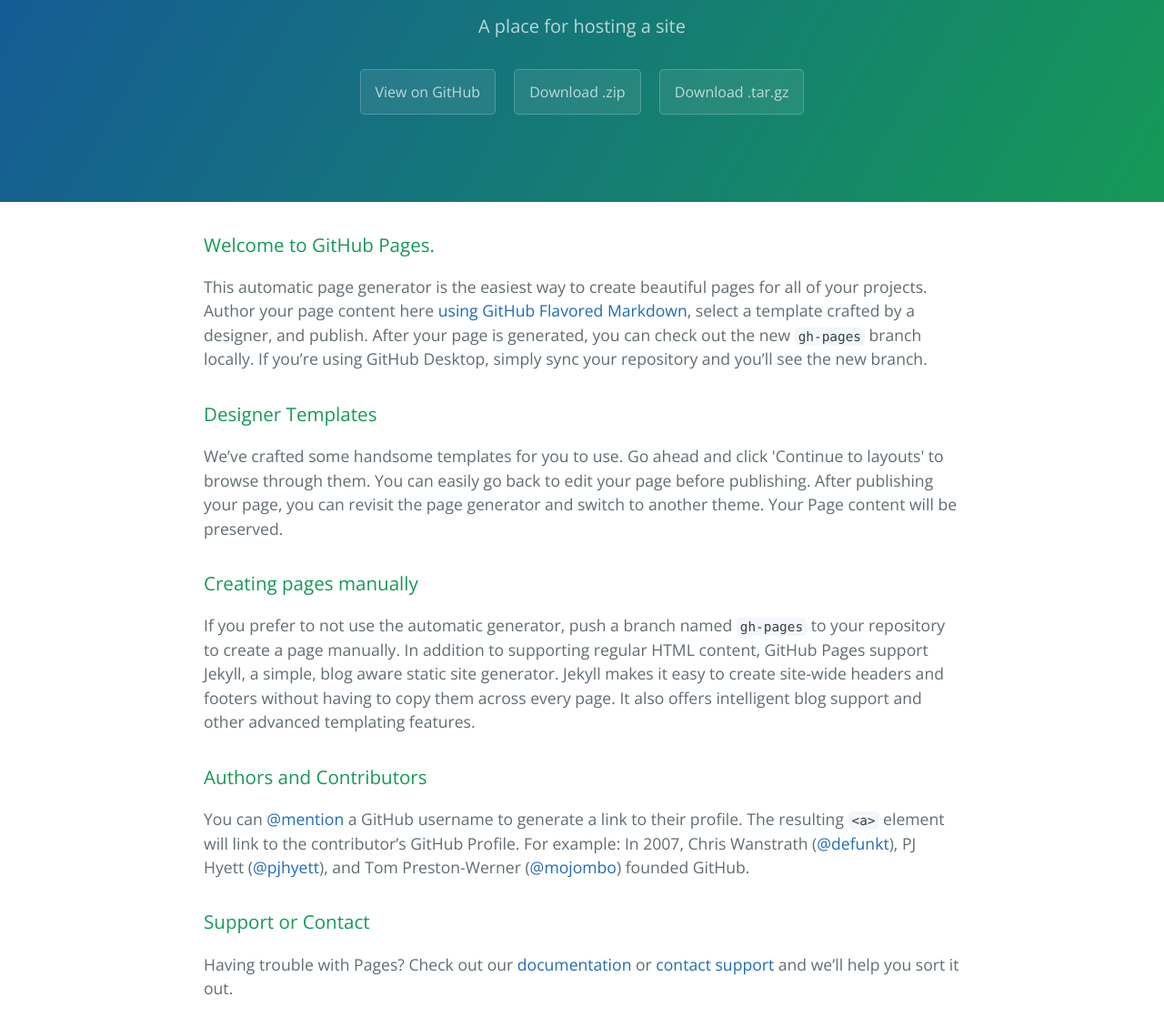
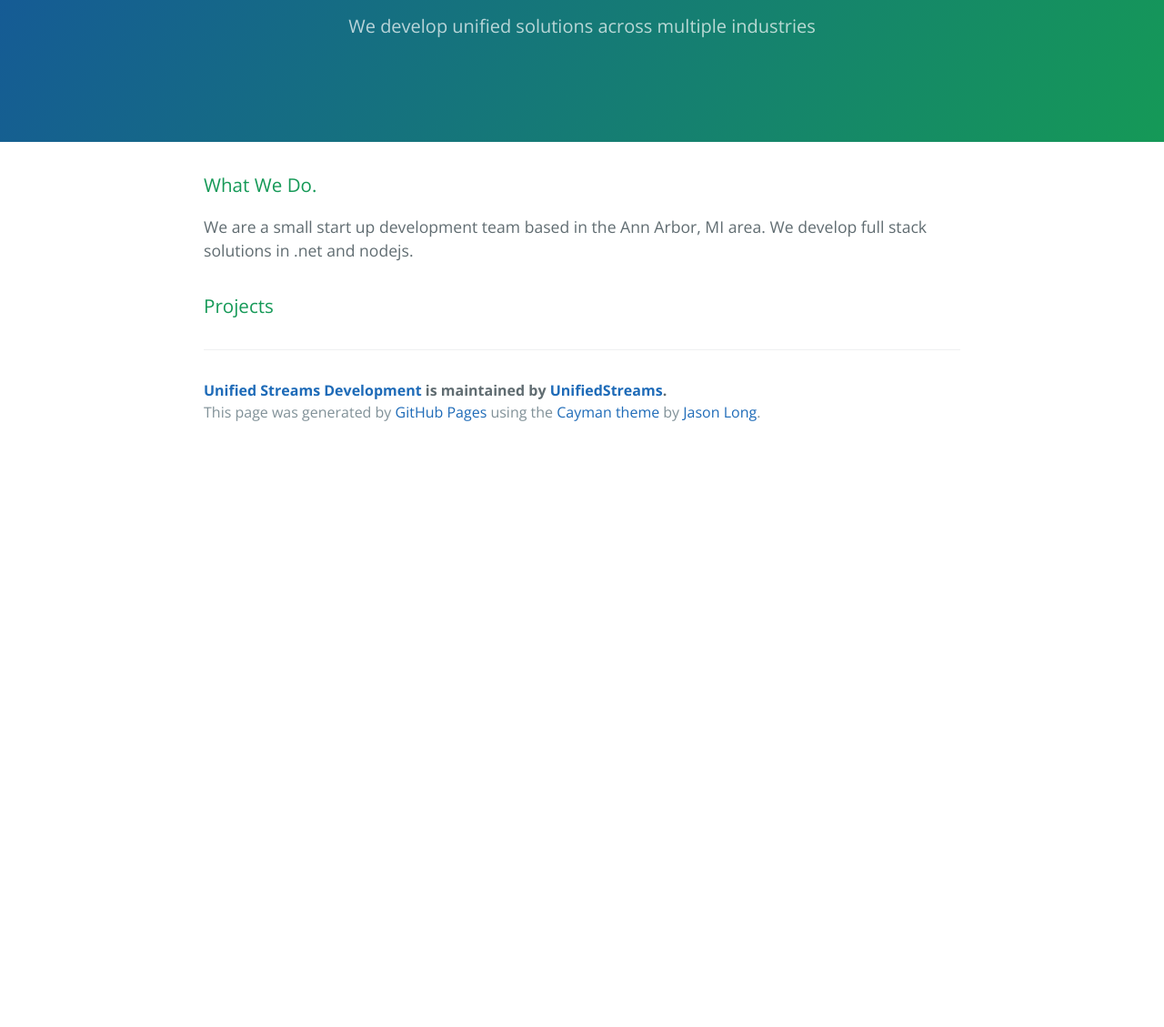
Before and after one commit to UnifiedStreams/Default, a plain HTML site: page index.html in a window 1280 px wide. Shown: the part 161-1290 px from the top of the page at 91% size. After the commit the page ends 800 px from the top, so only its background shows below. Drawn offline with nearby package versions, Linux system fonts and the light colour scheme.

Commit message:
Add Our Content

```diff
--- a/index.html
+++ b/index.html
@@ -12,37 +12,22 @@
   <body>
     <section class="page-header">
       <h1 class="project-name">Unified Streams Development</h1>
-      <h2 class="project-tagline">A place for hosting a site</h2>
-      <a href="https://github.com/UnifiedStreams/Default" class="btn">View on GitHub</a>
+      <h2 class="project-tagline">We develop unified solutions across multiple industries</h2>
+      <!--<a href="https://github.com/UnifiedStreams/Default" class="btn">View on GitHub</a>
       <a href="https://github.com/UnifiedStreams/Default/zipball/master" class="btn">Download .zip</a>
-      <a href="https://github.com/UnifiedStreams/Default/tarball/master" class="btn">Download .tar.gz</a>
+      <a href="https://github.com/UnifiedStreams/Default/tarball/master" class="btn">Download .tar.gz</a>-->
     </section>
 
     <section class="main-content">
       <h3>
-<a id="welcome-to-github-pages" class="anchor" href="#welcome-to-github-pages" aria-hidden="true"><span class="octicon octicon-link"></span></a>Welcome to GitHub Pages.</h3>
+<a id="welcome-to-github-pages" class="anchor" href="#welcome-to-github-pages" aria-hidden="true"><span class="octicon octicon-link"></span></a>What We Do.</h3>
 
-<p>This automatic page generator is the easiest way to create beautiful pages for all of your projects. Author your page content here <a href="https://guides.github.com/features/mastering-markdown/">using GitHub Flavored Markdown</a>, select a template crafted by a designer, and publish. After your page is generated, you can check out the new <code>gh-pages</code> branch locally. If you’re using GitHub Desktop, simply sync your repository and you’ll see the new branch.</p>
+<p>We are a small start up development team based in the Ann Arbor, MI area. We develop full stack solutions in .net and nodejs.</p>
 
 <h3>
-<a id="designer-templates" class="anchor" href="#designer-templates" aria-hidden="true"><span class="octicon octicon-link"></span></a>Designer Templates</h3>
+<a id="designer-templates" class="anchor" href="#designer-templates" aria-hidden="true"><span class="octicon octicon-link"></span></a>Projects</h3>
 
-<p>We’ve crafted some handsome templates for you to use. Go ahead and click 'Continue to layouts' to browse through them. You can easily go back to edit your page before publishing. After publishing your page, you can revisit the page generator and switch to another theme. Your Page content will be preserved.</p>
-
-<h3>
-<a id="creating-pages-manually" class="anchor" href="#creating-pages-manually" aria-hidden="true"><span class="octicon octicon-link"></span></a>Creating pages manually</h3>
-
-<p>If you prefer to not use the automatic generator, push a branch named <code>gh-pages</code> to your repository to create a page manually. In addition to supporting regular HTML content, GitHub Pages support Jekyll, a simple, blog aware static site generator. Jekyll makes it easy to create site-wide headers and footers without having to copy them across every page. It also offers intelligent blog support and other advanced templating features.</p>
-
-<h3>
-<a id="authors-and-contributors" class="anchor" href="#authors-and-contributors" aria-hidden="true"><span class="octicon octicon-link"></span></a>Authors and Contributors</h3>
-
-<p>You can <a href="https://github.com/blog/821" class="user-mention">@mention</a> a GitHub username to generate a link to their profile. The resulting <code>&lt;a&gt;</code> element will link to the contributor’s GitHub Profile. For example: In 2007, Chris Wanstrath (<a href="https://github.com/defunkt" class="user-mention">@defunkt</a>), PJ Hyett (<a href="https://github.com/pjhyett" class="user-mention">@pjhyett</a>), and Tom Preston-Werner (<a href="https://github.com/mojombo" class="user-mention">@mojombo</a>) founded GitHub.</p>
-
-<h3>
-<a id="support-or-contact" class="anchor" href="#support-or-contact" aria-hidden="true"><span class="octicon octicon-link"></span></a>Support or Contact</h3>
-
-<p>Having trouble with Pages? Check out our <a href="https://help.github.com/pages">documentation</a> or <a href="https://github.com/contact">contact support</a> and we’ll help you sort it out.</p>
+<p></p>
 
       <footer class="site-footer">
         <span class="site-footer-owner"><a href="https://github.com/UnifiedStreams/Default">Unified Streams Development</a> is maintained by <a href="https://github.com/UnifiedStreams">UnifiedStreams</a>.</span>
```
